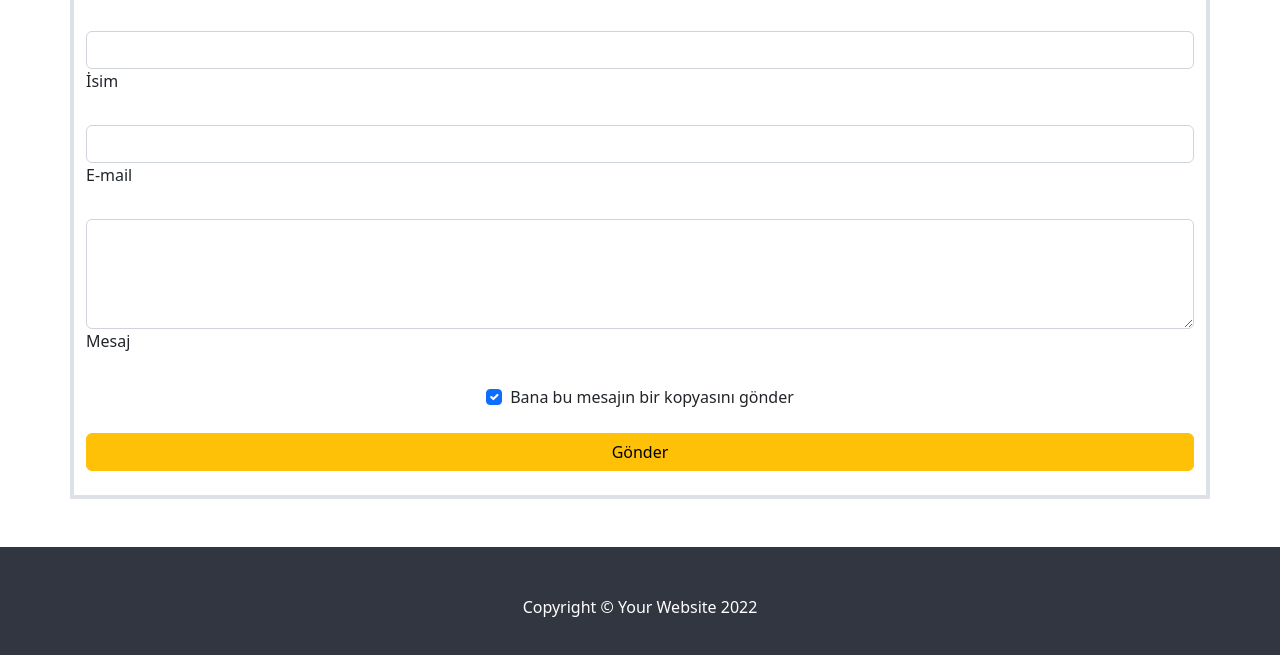
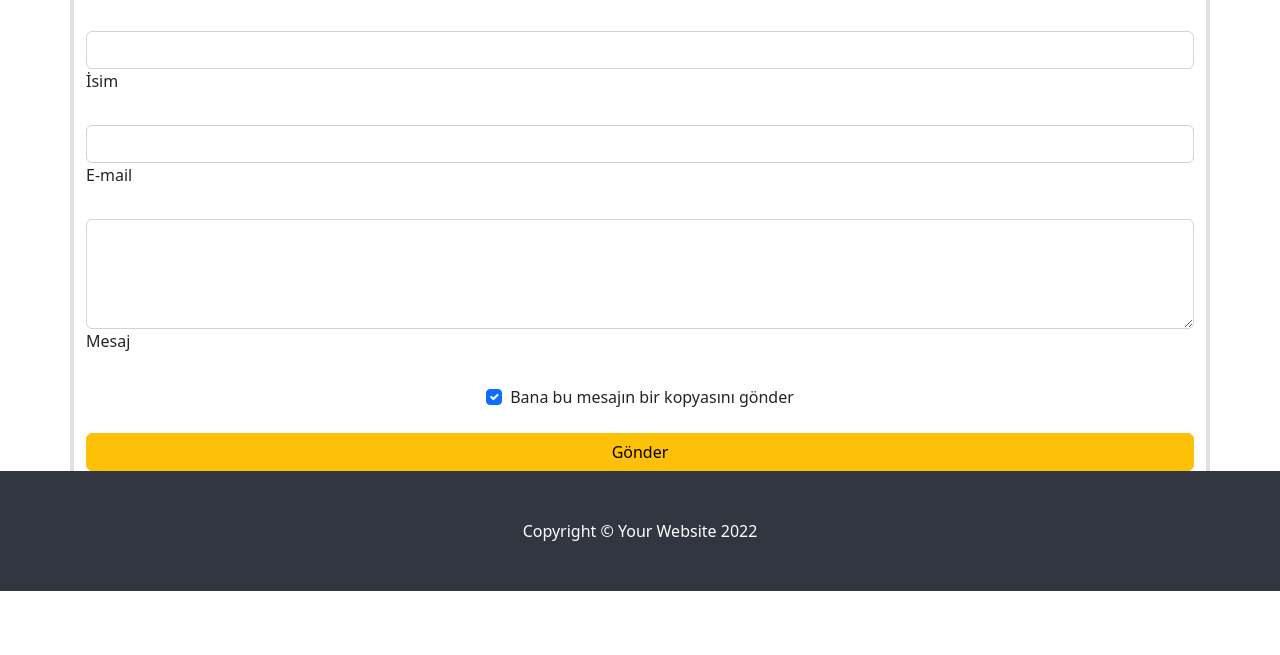
Before and after one commit to VeyselGaziDuran/Bootstrap-Agency-Template, a plain HTML site: page content.html in a window 1280 px wide. Shown: the part 209-864 px from the top of the page. After the commit the page ends 800 px from the top, so only its background shows below. Drawn offline with nearby package versions, Linux system fonts and the light colour scheme.

Commit message:
content.html footer error fixed

```diff
--- a/content.html
+++ b/content.html
@@ -75,14 +75,13 @@
          </div>
       </div>
 
+
       <!-- Footer -->
-
-      <footer class="py-5 footer mt-5">
+      <div class="fixed-bottom">
+      <footer class="py-5 footer mt-5 mb-0 col-12 ">
         <div class="container"><p class=" m-0 text-center text-white">Copyright &copy; Your Website 2022</p></div>
     </footer>
-
-
-
+  </div>
 
     <script src="https://cdn.jsdelivr.net/npm/bootstrap@5.2.0/dist/js/bootstrap.bundle.min.js" integrity="sha384-A3rJD856KowSb7dwlZdYEkO39Gagi7vIsF0jrRAoQmDKKtQBHUuLZ9AsSv4jD4Xa" crossorigin="anonymous"></script>
 </body>
```
